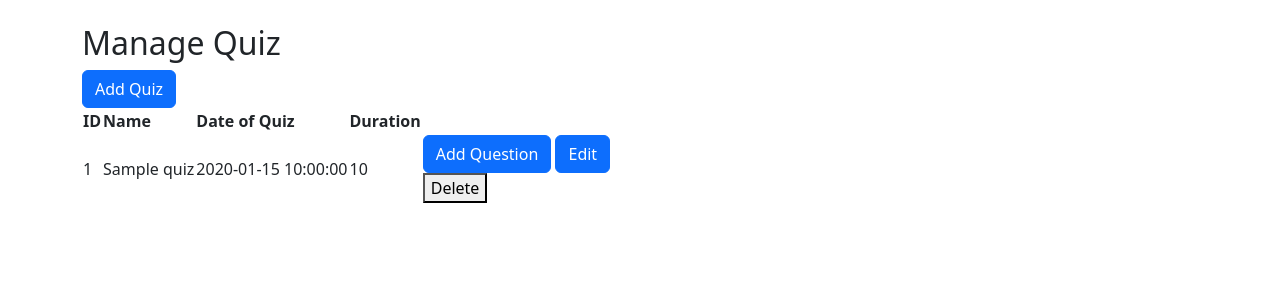
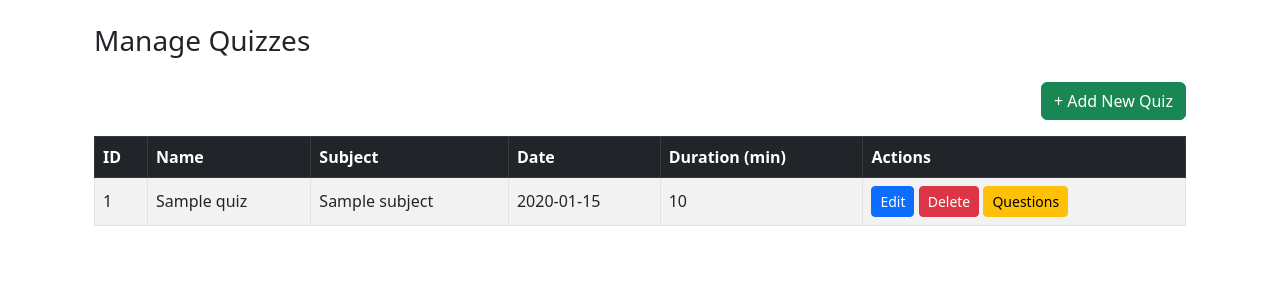
Before and after one commit to MOSALAHDEV/choosit-app, a Flask app: template app/templates/admin/manage_quiz.html in a window 1280 px wide. Shown: the part 56-356 px from the top of the page. Run offline with Flask 3, Linux system fonts and the light colour scheme; the template is opened without the code that fills it: values that come from a table or form of the project are taken from there, others are empty; tables that the repository leaves empty hold one stand-in row (values such as "Sample post").

Commit message:
Feat: admin quiz management templates styled

```diff
--- a/app/templates/admin/manage_quiz.html
+++ b/app/templates/admin/manage_quiz.html
@@ -1,33 +1,47 @@
-{% extends "admin/dashboard.html" %}
-{% block title %}Manage Quiz{% endblock %}
+{% extends "base.html" %}
+{% block title %}Manage Quizzes{% endblock %}
+
 {% block ops %}
-<h2>Manage Quiz</h2>
-<a href="{{ url_for('admin_add_quiz') }}" class="btn btn-primary">Add Quiz</a>
-<table>
-    <thead>
+<div class="container">
+  <h3 class="mb-4">Manage Quizzes</h3>
+
+  <div class="d-flex justify-content-end mb-3">
+    <a href="{{ url_for('admin_add_quiz') }}" class="btn btn-success">+ Add New Quiz</a>
+  </div>
+
+  {% if quiz %}
+    <table class="table table-bordered table-striped align-middle">
+      <thead class="table-dark">
         <tr>
           <th>ID</th>
           <th>Name</th>
-            <th>Date of Quiz</th>
-            <th>Duration</th>
+          <th>Subject</th>
+          <th>Date</th>
+          <th>Duration (min)</th>
+          <th>Actions</th>
         </tr>
       </thead>
       <tbody>
-        {% for quiz in quiz %}
+        {% for q in quiz %}
         <tr>
-                <td>{{ quiz.id }}</td>
-                <td>{{ quiz.name }}</td>
-                <td>{{ quiz.date_of_quiz }}</td>
-                <td>{{ quiz.duration }}</td>
+          <td>{{ q.id }}</td>
+          <td>{{ q.name }}</td>
+          <td>{{ q.subject.name }}</td>
+          <td>{{ q.date_of_quiz.strftime('%Y-%m-%d') }}</td>
+          <td>{{ q.duration }}</td>
           <td>
-                    <a href="{{ url_for('admin_add_question', quiz_id=quiz.id) }}" class="btn btn-primary">Add Question</a>
-                    <a href="{{ url_for('admin_edit_quiz', id=quiz.id) }}" class="btn btn-primary">Edit</a>
-                    <form action="{{ url_for('admin_delete_quiz', id=quiz.id) }}" method="POST">
-                        <button type="submit" onclick="return confirm('Are you sure you want to delete this quiz?')">Delete</button>
+            <a href="{{ url_for('admin_edit_quiz', id=q.id) }}" class="btn btn-sm btn-primary">Edit</a>
+            <form action="{{ url_for('admin_delete_quiz', id=q.id) }}" method="POST" class="d-inline" onsubmit="return confirm('Delete this quiz?');">
+              <button type="submit" class="btn btn-sm btn-danger">Delete</button>
             </form>
+            <a href="{{ url_for('admin_manage_question', quiz_id=q.id) }}" class="btn btn-sm btn-warning">Questions</a>
           </td>
         </tr>
         {% endfor %}
       </tbody>
     </table>
+  {% else %}
+    <p class="text-muted">No quizzes found.</p>
+  {% endif %}
+</div>
 {% endblock %}
```
Also changed, not shown: app/templates/admin/add_quiz.html (+44 -9 lines), app/templates/admin/edit_quiz.html (+44 -8 lines). Lines whose indentation alone changed are shown as unchanged.
